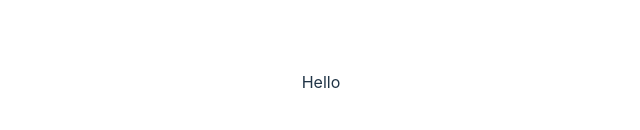
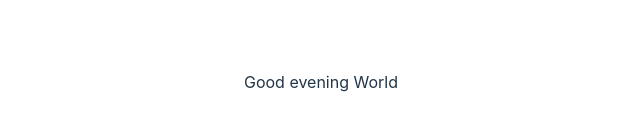
Before and after one commit to programmist/react-course-part1, a React (Vite) app: page / in a window 1280 px wide. Shown: the part 318-448 px from the top of the page, without its empty margins (319-959 px from the left). Built offline with nearby package versions, Linux system fonts and the light colour scheme.

Commit message:
Message -> Greeting

```diff
--- a/src/App.tsx
+++ b/src/App.tsx
@@ -1,8 +1,8 @@
 import "./App.css";
-import Message from "./Message";
+import Greeting from "./Greeting";
 
 function App() {
-  return <Message message="Hello" />;
+  return <Greeting />;
 }
 
 export default App;
--- /dev/null
+++ b/src/Greeting.tsx
@@ -0,0 +1,23 @@
+interface Props {
+  name?: string;
+  hour?: number;
+}
+
+function Greeting({ name = "World", hour = new Date().getHours() }: Props) {
+  const greeting =
+    hour >= 17
+      ? "Good evening"
+      : hour >= 12
+      ? "Good afternoon"
+      : hour >= 0
+      ? "Good morning"
+      : "Hello";
+
+  return (
+    <div>
+      {greeting} {name || "World"}
+    </div>
+  );
+}
+
+export default Greeting;
--- a/src/Message.tsx
+++ /dev/null
@@ -1,9 +0,0 @@
-interface Props {
-  message: string;
-}
-
-function Message({ message }: Props) {
-  return <div>{message}</div>;
-}
-
-export default Message;
```
